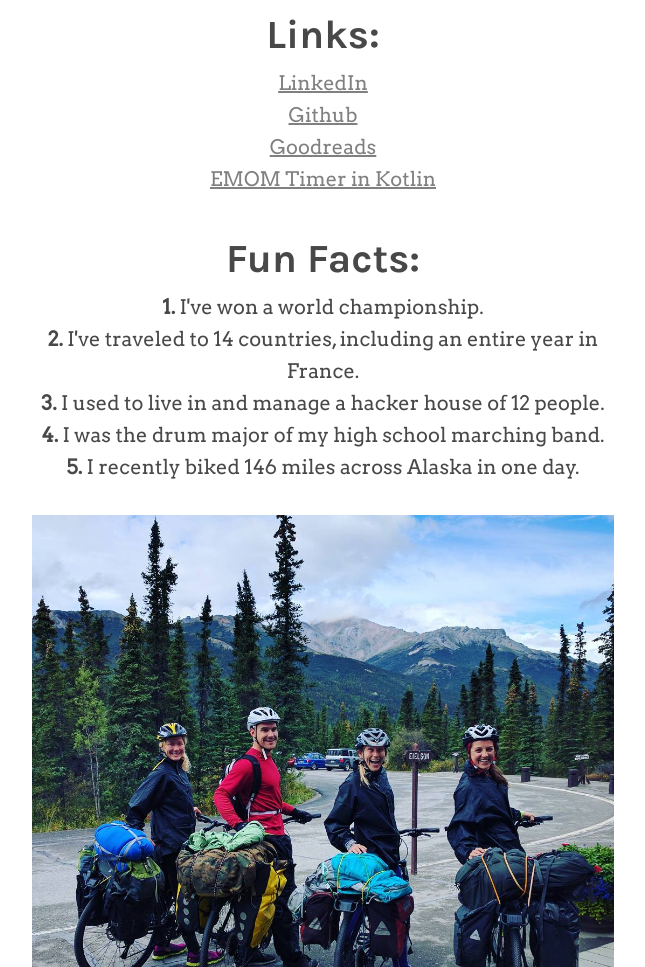
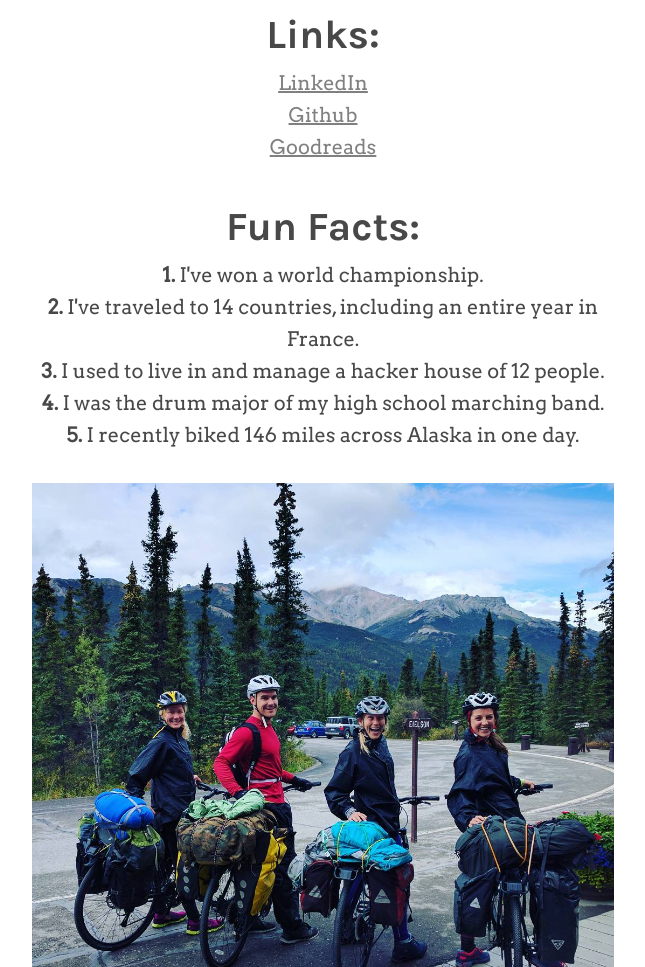
Before and after one commit to jordan-mb/jordan-mb.github.io, a plain HTML site: page index.html in a window 1280 px wide. Shown: the part 1088-2055 px from the top of the page, without its empty margins (317-962 px from the left). Drawn offline with Linux system fonts and the light colour scheme.

Commit message:
Remove poorly maintained project

```diff
--- a/index.html
+++ b/index.html
@@ -32,7 +32,6 @@
 				<a href="http://www.linkedin.com/in/jordanhamel" target="_blank">LinkedIn</a><br>
 				<a href="https://www.github.com/jordanhamel" target="_blank">Github</a><br>
 				<a href="https://www.goodreads.com/review/list/25689126-jordan-h?shelf=read" target="_blank">Goodreads</a><br>
-				<a href="https://github.com/JordanHamel/SimpleEMOMTimer" target="_blank">EMOM Timer in Kotlin</a><br>
 			<br>
 
 			<div class="title-small">Fun Facts:</b></div>
```
